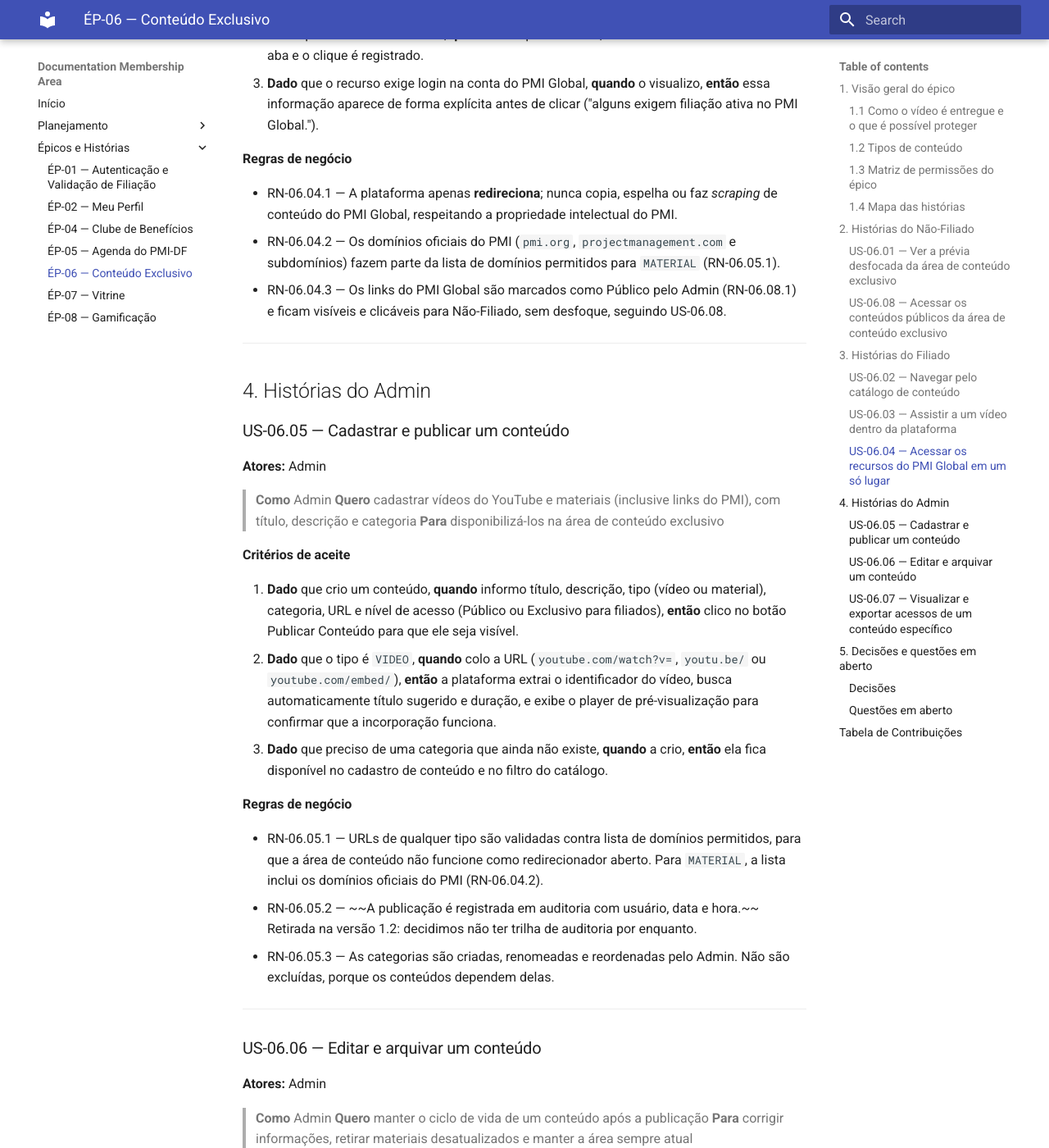
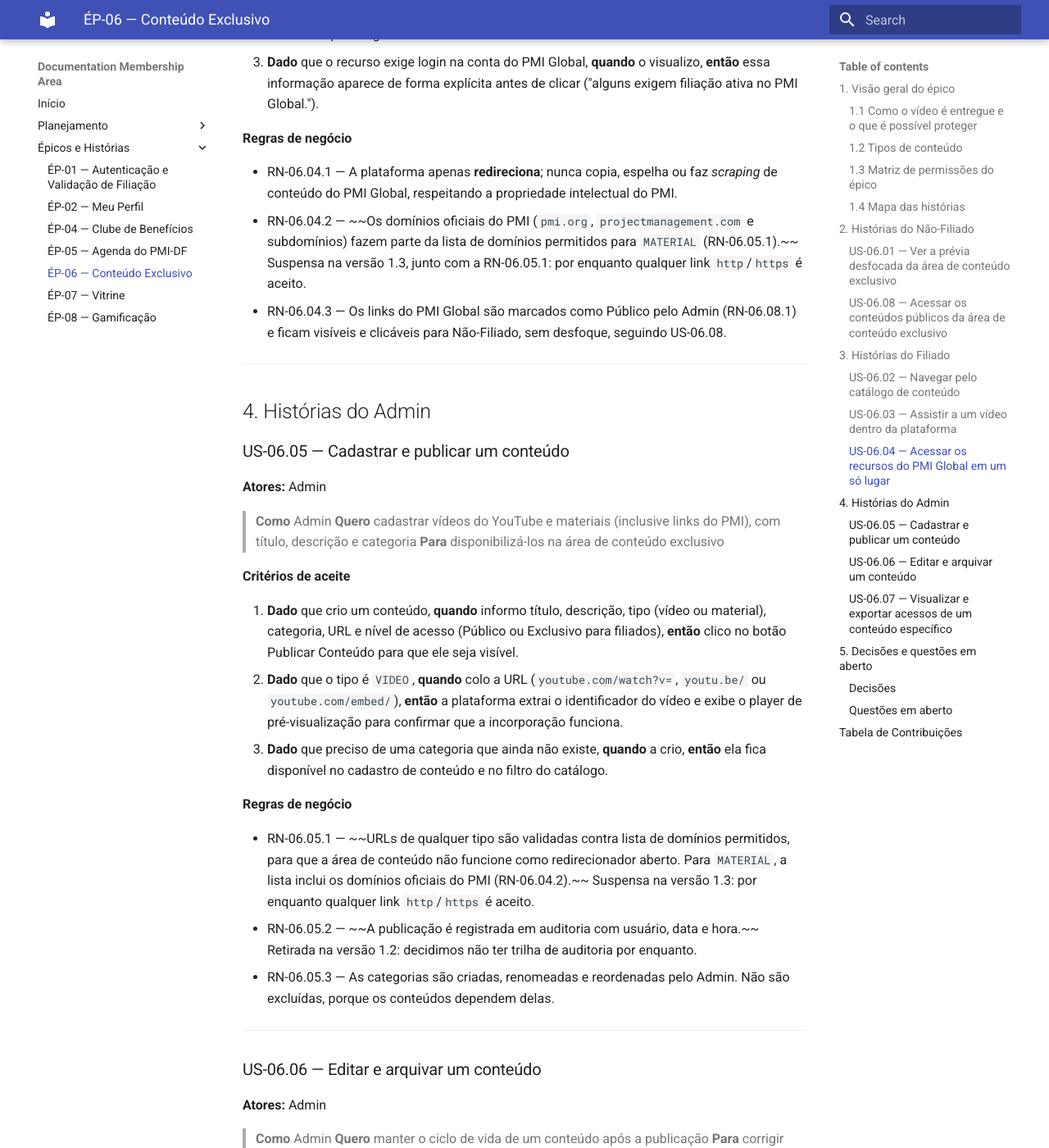
Before and after one commit to pmidf/documentation-membership-area, an MkDocs documentation site: the page built from docs/epicos-historias/conteudo-exclusivo.md, in a window 1280 px wide and 1400 px high, scrolled down 6794 px. Shown: the whole window at 82% size. Built offline with MkDocs 1.6.1 and Material for MkDocs 9.7.7, drawn with Linux system fonts in a browser that asks for light colours; some of the changed text lies outside the part shown.

Commit message:
atualiza epico 6

```diff
--- a/docs/epicos-historias/conteudo-exclusivo.md
+++ b/docs/epicos-historias/conteudo-exclusivo.md
@@ -182,7 +182,7 @@
 **Regras de negócio**
 
 - RN-06.04.1 — A plataforma apenas **redireciona**; nunca copia, espelha ou faz _scraping_ de conteúdo do PMI Global, respeitando a propriedade intelectual do PMI.
-- RN-06.04.2 — Os domínios oficiais do PMI (`pmi.org`, `projectmanagement.com` e subdomínios) fazem parte da lista de domínios permitidos para `MATERIAL` (RN-06.05.1).
+- RN-06.04.2 — ~~Os domínios oficiais do PMI (`pmi.org`, `projectmanagement.com` e subdomínios) fazem parte da lista de domínios permitidos para `MATERIAL` (RN-06.05.1).~~ Suspensa na versão 1.3, junto com a RN-06.05.1: por enquanto qualquer link `http`/`https` é aceito.
 - RN-06.04.3 — Os links do PMI Global são marcados como Público pelo Admin (RN-06.08.1) e ficam visíveis e clicáveis para Não-Filiado, sem desfoque, seguindo US-06.08.
 
 ---
@@ -200,12 +200,12 @@
 **Critérios de aceite**
 
 1. **Dado** que crio um conteúdo, **quando** informo título, descrição, tipo (vídeo ou material), categoria, URL e nível de acesso (Público ou Exclusivo para filiados), **então** clico no botão Publicar Conteúdo para que ele seja visível.
-2. **Dado** que o tipo é `VIDEO`, **quando** colo a URL (`youtube.com/watch?v=`, `youtu.be/` ou `youtube.com/embed/`), **então** a plataforma extrai o identificador do vídeo, busca automaticamente título sugerido e duração, e exibe o player de pré-visualização para confirmar que a incorporação funciona.
+2. **Dado** que o tipo é `VIDEO`, **quando** colo a URL (`youtube.com/watch?v=`, `youtu.be/` ou `youtube.com/embed/`), **então** a plataforma extrai o identificador do vídeo e exibe o player de pré-visualização para confirmar que a incorporação funciona.
 3. **Dado** que preciso de uma categoria que ainda não existe, **quando** a crio, **então** ela fica disponível no cadastro de conteúdo e no filtro do catálogo.
 
 **Regras de negócio**
 
-- RN-06.05.1 — URLs de qualquer tipo são validadas contra lista de domínios permitidos, para que a área de conteúdo não funcione como redirecionador aberto. Para `MATERIAL`, a lista inclui os domínios oficiais do PMI (RN-06.04.2).
+- RN-06.05.1 — ~~URLs de qualquer tipo são validadas contra lista de domínios permitidos, para que a área de conteúdo não funcione como redirecionador aberto. Para `MATERIAL`, a lista inclui os domínios oficiais do PMI (RN-06.04.2).~~ Suspensa na versão 1.3: por enquanto qualquer link `http`/`https` é aceito.
 - RN-06.05.2 — ~~A publicação é registrada em auditoria com usuário, data e hora.~~ Retirada na versão 1.2: decidimos não ter trilha de auditoria por enquanto.
 - RN-06.05.3 — As categorias são criadas, renomeadas e reordenadas pelo Admin. Não são excluídas, porque os conteúdos dependem delas.
 
@@ -222,7 +222,7 @@
 **Critérios de aceite**
 
 1. **Dado** que edito um conteúdo publicado, **quando** salvo, **então** a alteração é imediata para os usuários.
-2. **Dado** que troco a URL de um vídeo, **quando** salvo, **então** a duração e o player de pré-visualização são atualizados.
+2. **Dado** que troco a URL de um vídeo, **quando** salvo, **então** o player de pré-visualização é atualizado.
 3. **Dado** que removo um conteúdo, **quando** confirmo, **então** ele some do catálogo, mas o histórico de visualizações permanece.
 
 **Regras de negócio**
@@ -264,6 +264,8 @@
 - **Dois tipos de conteúdo**: vídeo do YouTube (`VIDEO`) e material (`MATERIAL`). Sem upload de arquivos na plataforma. O tipo `LINK_PMI_GLOBAL`, previsto na versão 1.0, foi retirado: links do PMI Global são materiais da categoria "Conhecimento PMI".
 - **Sem capas nos _cards_.** A capa de um vídeo do YouTube fica em um endereço que contém o identificador do vídeo (`i.ytimg.com/vi/<id>/...`); enviá-la na listagem entregaria o vídeo exclusivo a quem não é Filiado. Materiais também não teriam de onde tirar uma capa.
 - **Categorias cadastráveis pelo Admin**, sem depender de uma nova versão do sistema (US-06.05).
+- **Sem destaques no catálogo.** Os conteúdos aparecem só agrupados por categoria; não há seção de destaques no topo nem ordem de destaque definida pelo Admin.
+- **Sem integração com a API do YouTube.** O Admin informa o link, o título e, opcionalmente, a duração; a plataforma só extrai o identificador do vídeo da URL, sem chamadas externas.
 - **Sem trilha de auditoria por enquanto.** Publicação, edição, arquivamento e exportação de acessos não são registrados em auditoria (RN-06.05.2 e critério 4 da US-06.07 retirados).
 - **Sem progresso de visualização** nem "continuar assistindo": registra-se apenas o acesso (questão 6).
 - **Fora do escopo:** comentários, avaliações ou curtidas em conteúdos (item 15 do brainstorming, não essencial); playlists ou trilhas de aprendizagem; certificados por conteúdo assistido; marca d'água com nome do filiado (impossível com YouTube).
@@ -286,3 +288,4 @@
 | 1.0    | 11/09/2026 | Criação do documento — histórias do ÉP-06 (Conteúdo Exclusivo) para Não-Filiado, Filiado e Admin, com análise das possibilidades de proteção de vídeos do YouTube | Vitor Leonardo | Ana Clara Borges |
 | 1.1    | 13/09/2026 | Adição da US-06.08 e adaptações nas demais histórias para coerência. Retirada de possibilidade de usuários visitantes | Ana Clara Borges |  |
 | 1.2    | 22/10/2026 | Alinhamento com o modelo de dados e as issues de backend: tipos reduzidos a `VIDEO` e `MATERIAL` (retirada do `LINK_PMI_GLOBAL`), sem capas nos _cards_, categorias cadastráveis pelo Admin, retirada da auditoria e do progresso de visualização, correção dos links do mapa das histórias | Ana Clara Borges |  |
+| 1.3    | 22/10/2026 | Retirada dos destaques do catálogo (US-06.02 e RN-06.02.3) e da integração com a API do YouTube (US-06.05 e US-06.06) | Ana Clara Borges |  |
```
Also changed, not shown: other parts of docs/epicos-historias/conteudo-exclusivo.md (+2 -2 lines).
